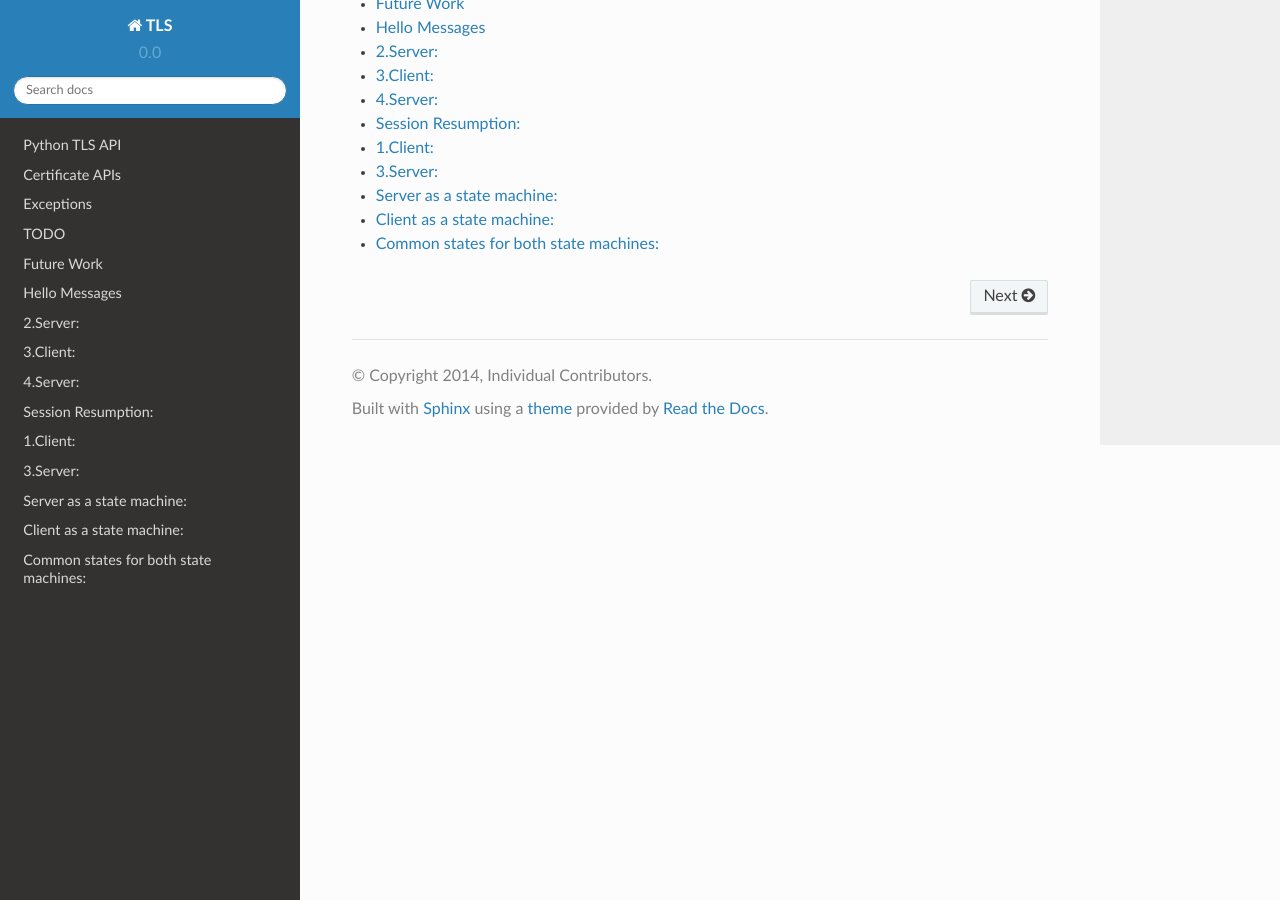
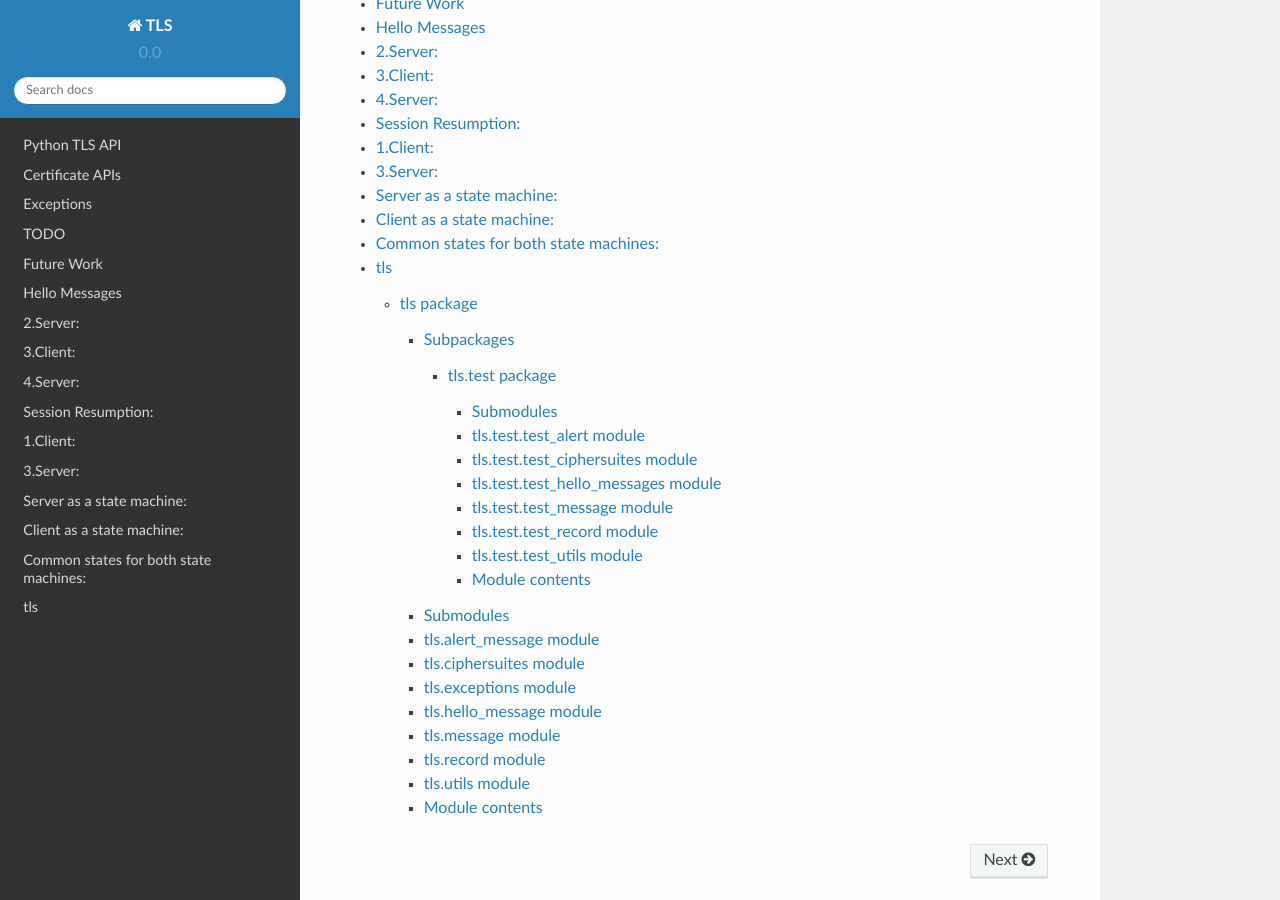
Before and after one commit to python-tls/tls, a Sphinx documentation site: the page built from docs/index.rst, in a window 1280 px wide and 900 px high, scrolled down 1168 px. Built offline with Sphinx 7.4.7 and the Read the Docs theme 2.0.0, drawn with Linux system fonts in a browser that asks for light colours.

Commit message:
Docs fixup (#85)
* Add packages to setup.py so that pip install picks up all the code.

* Generate automodule files via sphinx-apidocs and include them in index.rst

* Prepare configuration for documentation building.

* Interlink with Construct's and Python's docs; add a new word to the
spelling_wordlist.txt to silence a detected spelling error in
test_messages; add pytest as a dependency of the docs tox env so that
sphinx can import the tests.

* Add a rtd-requirements.txt with pytest so tests will import.

* Fix doctest ImportError failure for docs tox env

* Don't use the spelling directive, so that Read the Docs doesn't emit spurious errors.

RTD doesn't run the spelling builder even though it installs the
Sphinx spelling extension.  That means Sphinx doesn't process the
spelling directives correctly.  Drop them and put all the exemptions
into the global word list.

* Fix typo

* Convince Travis to tell us about spelling mistakes.

* Quell spelling failures on Travis.

```diff
--- /dev/null
+++ b/docs/_autodoc/modules.rst
@@ -0,0 +1,7 @@
+tls
+===
+
+.. toctree::
+   :maxdepth: 4
+
+   tls
--- /dev/null
+++ b/docs/_autodoc/tls.rst
@@ -0,0 +1,69 @@
+tls package
+===========
+
+Subpackages
+-----------
+
+.. toctree::
+
+    tls.test
+
+Submodules
+----------
+
+tls.alert_message module
+------------------------
+
+.. automodule:: tls.alert_message
+    :members:
+    :show-inheritance:
+
+tls.ciphersuites module
+-----------------------
+
+.. automodule:: tls.ciphersuites
+    :members:
+    :show-inheritance:
+
+tls.exceptions module
+---------------------
+
+.. automodule:: tls.exceptions
+    :members:
+    :show-inheritance:
+
+tls.hello_message module
+------------------------
+
+.. automodule:: tls.hello_message
+    :members:
+    :show-inheritance:
+
+tls.message module
+------------------
+
+.. automodule:: tls.message
+    :members:
+    :show-inheritance:
+
+tls.record module
+-----------------
+
+.. automodule:: tls.record
+    :members:
+    :show-inheritance:
+
+tls.utils module
+----------------
+
+.. automodule:: tls.utils
+    :members:
+    :show-inheritance:
+
+
+Module contents
+---------------
+
+.. automodule:: tls
+    :members:
+    :show-inheritance:
--- /dev/null
+++ b/docs/_autodoc/tls.test.rst
@@ -0,0 +1,55 @@
+tls.test package
+================
+
+Submodules
+----------
+
+tls.test.test_alert module
+--------------------------
+
+.. automodule:: tls.test.test_alert
+    :members:
+    :show-inheritance:
+
+tls.test.test_ciphersuites module
+---------------------------------
+
+.. automodule:: tls.test.test_ciphersuites
+    :members:
+    :show-inheritance:
+
+tls.test.test_hello_messages module
+-----------------------------------
+
+.. automodule:: tls.test.test_hello_messages
+    :members:
+    :show-inheritance:
+
+tls.test.test_message module
+----------------------------
+
+.. automodule:: tls.test.test_message
+    :members:
+    :show-inheritance:
+
+tls.test.test_record module
+---------------------------
+
+.. automodule:: tls.test.test_record
+    :members:
+    :show-inheritance:
+
+tls.test.test_utils module
+--------------------------
+
+.. automodule:: tls.test.test_utils
+    :members:
+    :show-inheritance:
+
+
+Module contents
+---------------
+
+.. automodule:: tls.test
+    :members:
+    :show-inheritance:
--- a/docs/conf.py
+++ b/docs/conf.py
@@ -271,6 +271,9 @@ texinfo_documents = [
 # texinfo_show_urls = 'footnote'
 
 # Example configuration for intersphinx: refer to the Python standard library.
-intersphinx_mapping = {'http://docs.python.org/': None}
-
+intersphinx_mapping = {
+    'python2': ('https://docs.python.org/2/', None),
+    'python3': ('https://docs.python.org/3/', None),
+    'construct': ('https://construct.readthedocs.io/en/latest/', None),
+}
 epub_theme = 'epub'
--- a/docs/index.rst
+++ b/docs/index.rst
@@ -5,3 +5,4 @@ tls
 
     tls-api
     _notes/tls-handshake
+    _autodoc/modules
--- /dev/null
+++ b/docs/rtd-requirements.txt
@@ -0,0 +1 @@
+pytest
--- a/setup.py
+++ b/setup.py
@@ -17,5 +17,6 @@ setuptools.setup(
         "construct",
         "enum34",
         "characteristic",
-    ]
+    ],
+    packages=setuptools.find_packages()
 )
```
Also changed, not shown: docs/spelling_wordlist.txt (+8 -0 lines), .travis.yml, 3 other files.
